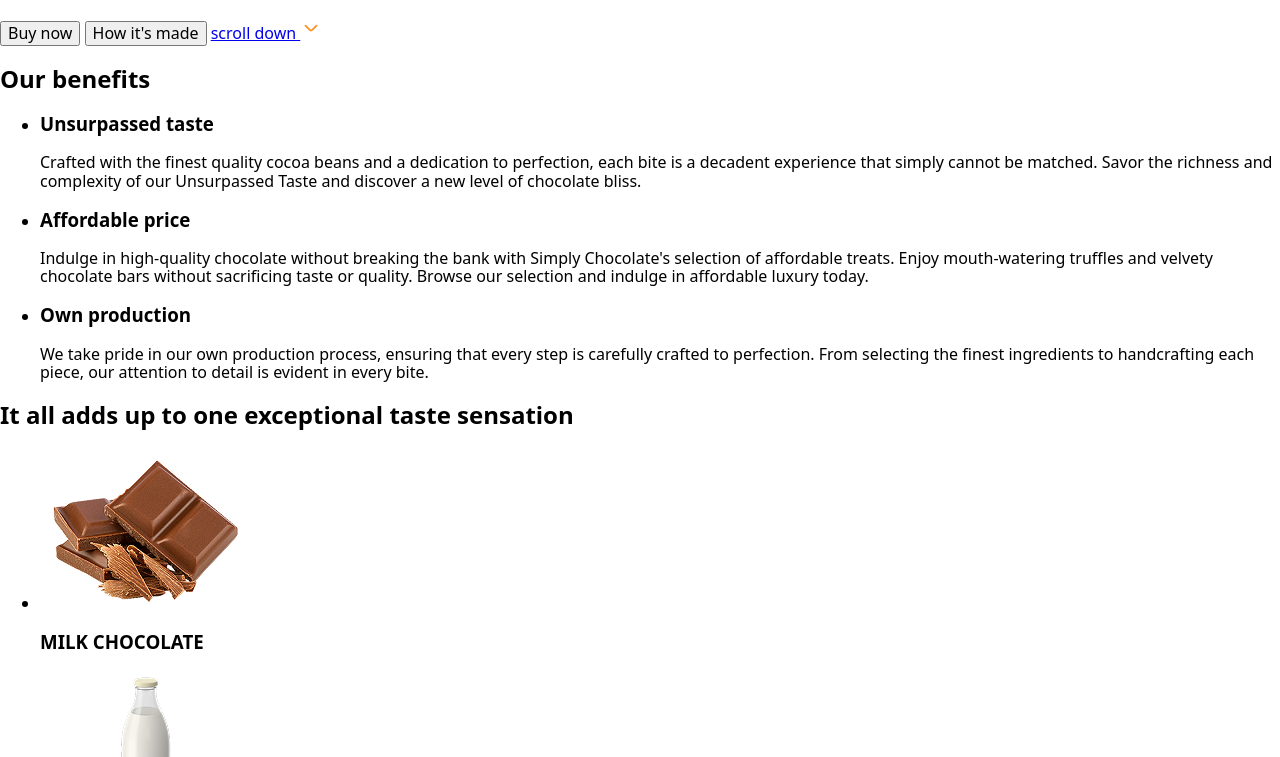
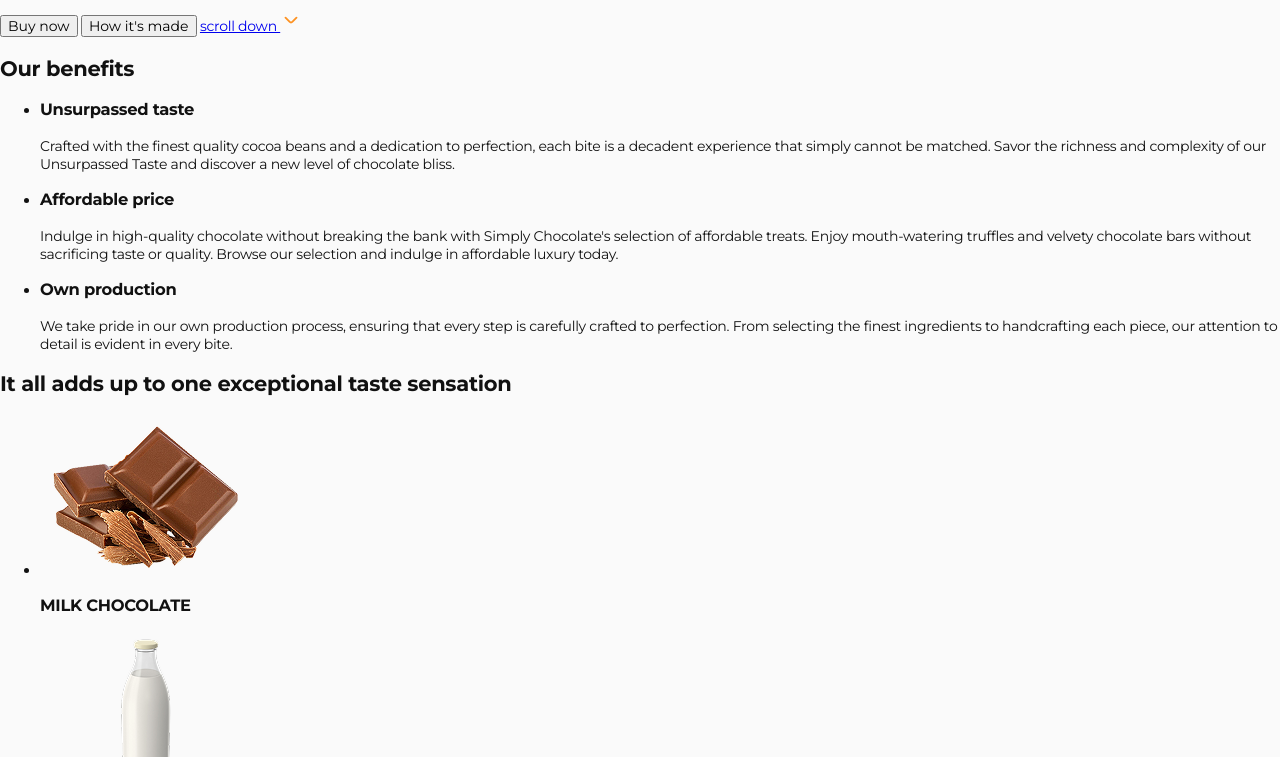
Before and after one commit to ValentynaVK/html-css-chocolate-practice, a plain HTML site: page index.html in a window 1280 px wide. Shown: the part 247-1004 px from the top of the page. Drawn offline with nearby package versions, Linux system fonts and the light colour scheme.

Commit message:
fonts and body styles

```diff
--- a/index.html
+++ b/index.html
@@ -18,6 +18,15 @@
       href="./images/icons/logo.svg"
       type="image/xml+svg"
     />
+    <!-- Fonts -->
+
+    <link rel="preconnect" href="https://fonts.googleapis.com" />
+    <link rel="preconnect" href="https://fonts.gstatic.com" crossorigin />
+    <link
+      href="https://fonts.googleapis.com/css2?family=Montserrat:ital,wght@0,100..900;1,100..900&family=Roboto:ital,wght@0,100..900;1,100..900&display=swap"
+      rel="stylesheet"
+    />
+    <!-- Normalize styles -->
     <link
       rel="stylesheet"
       href="https://cdnjs.cloudflare.com/ajax/libs/modern-normalize/3.0.1/modern-normalize.min.css"
--- a/сss/common.css
+++ b/сss/common.css
@@ -0,0 +1,8 @@
+body {
+  font-family: Montserrat, sans-serif;
+  font-size: 14px;
+  line-height: 1.29;
+  letter-spacing: -0.02em;
+  color: #111;
+  background: #fafafa;
+}
```
